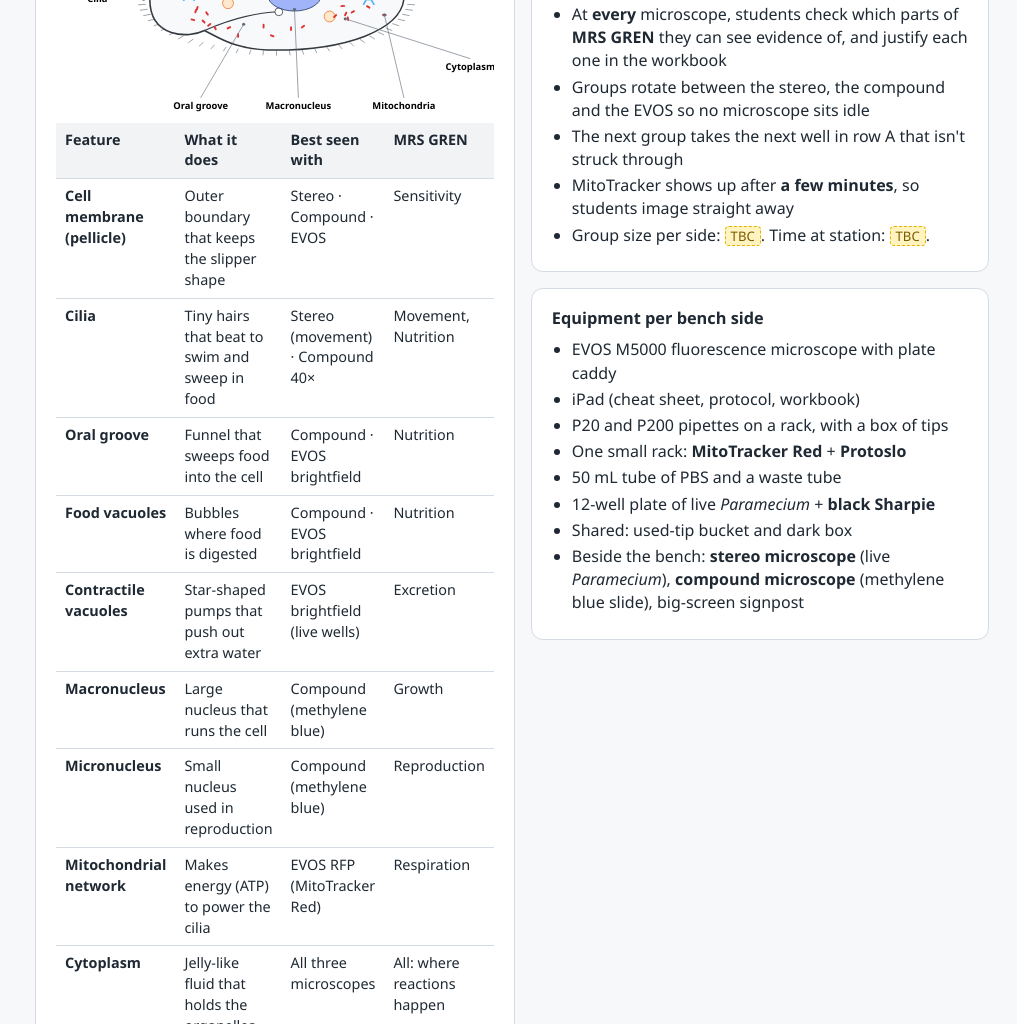
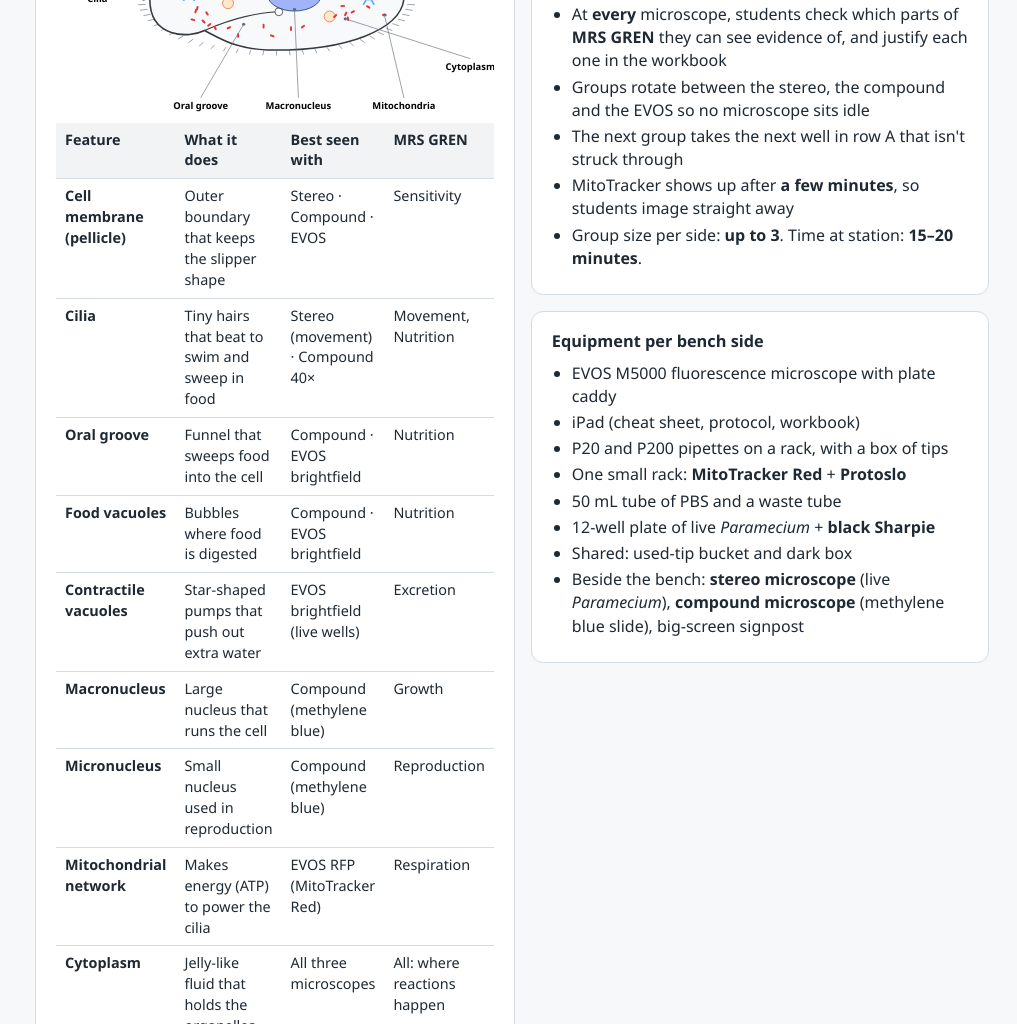
Before and after one commit to GTACAus/vce101, a plain HTML site: page fluoro.html in a window 1280 px wide. Shown: the part 1306-2330 px from the top of the page, without its empty margins (263-1280 px from the left). Drawn offline with Linux system fonts and the light colour scheme.

Commit message:
Add group size and station time to fluoro page
Co-Authored-By: Claude Opus 5.5 <noreply@anthropic.com>

```diff
--- a/fluoro.html
+++ b/fluoro.html
@@ -236,7 +236,7 @@
             <li>Groups rotate between the stereo, the compound and the EVOS so no microscope sits idle</li>
             <li>The next group takes the next well in row A that isn't struck through</li>
             <li>MitoTracker shows up after <b>a few minutes</b>, so students image straight away</li>
-            <li>Group size per side: <span class="tbc">TBC</span>. Time at station: <span class="tbc">TBC</span>.</li>
+            <li>Group size per side: <b>up to 3</b>. Time at station: <b>15–20 minutes</b>.</li>
           </ul>
         </div>
         <div class="card">
@@ -355,7 +355,7 @@
         <ul class="tight">
           <li>Each student or pair prepares <b>2 of the 4 wells</b> because of time limits. Between them the side completes the whole plate, so there is plenty to see.</li>
           <li>Everyone can image <b>every</b> well on the plate, including wells other people prepared.</li>
-          <li>Group size per side: <span class="tbc">TBC</span>. Time at station: <span class="tbc">TBC</span>.</li>
+          <li>Group size per side: <b>up to 3</b>. Time at station: <b>15–20 minutes</b>.</li>
         </ul>
       </div>
       <div class="card">
```
